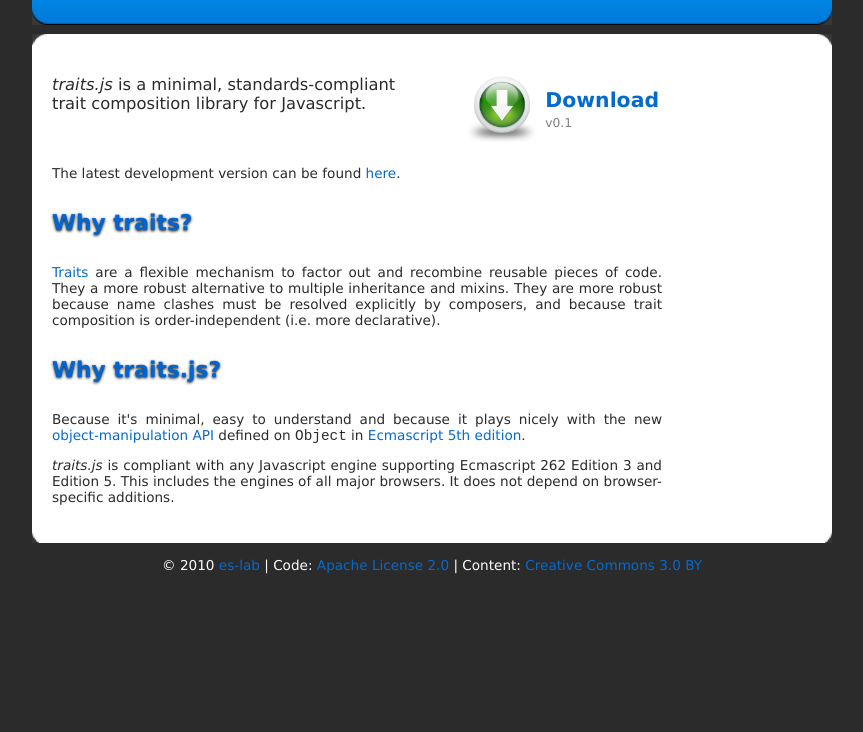
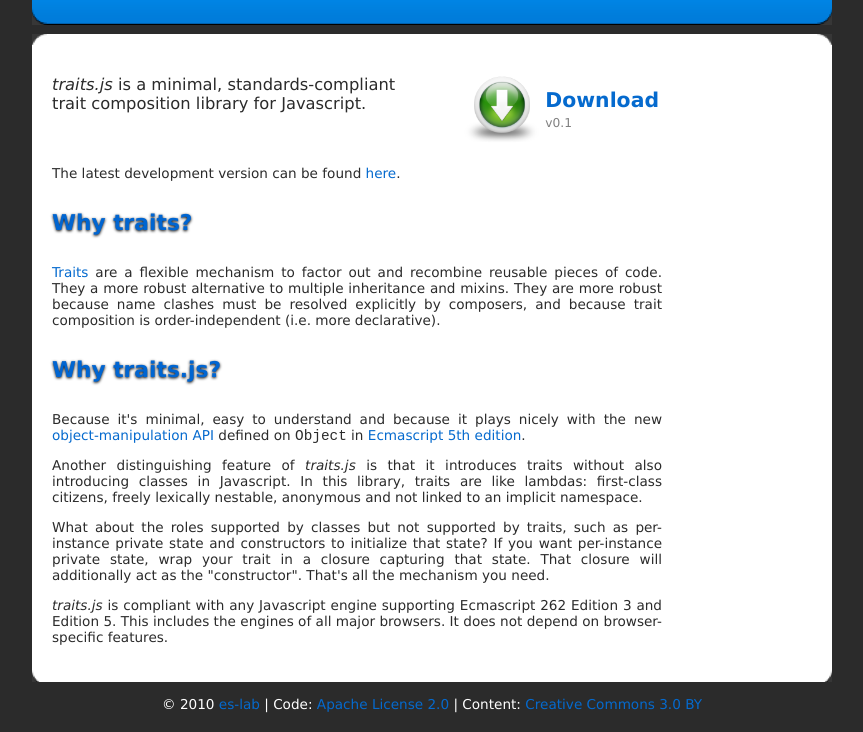
Before and after one commit to tvcutsem/es-lab, a plain HTML site: page site/traits/index.html in a window 1280 px wide. Shown: the part 79-811 px from the top of the page, without its empty margins (208-1071 px from the left). Drawn offline with Linux system fonts and the light colour scheme.

Commit message:
added traits are like lambdas paragraph

```diff
--- a/site/traits/index.html
+++ b/site/traits/index.html
@@ -111,10 +111,20 @@
            <a href="http://ejohn.org/blog/ecmascript-5-objects-and-properties/">object-manipulation API</a>
           defined on <tt>Object</tt> in <a href="http://www.ecma-international.org/publications/files/ECMA-ST/ECMA-262.pdf">Ecmascript 5th edition</a>.
 
+        <p>Another distinguishing feature of <em>traits.js</em> is that it introduces
+           traits without also introducing classes in Javascript. In this library, traits
+           are like lambdas: first-class citizens, freely lexically nestable,
+           anonymous and not linked to an implicit namespace.
+
+        <p>What about the roles supported by classes but not supported by traits, such as
+           per-instance private state and constructors to initialize that state?
+           If you want per-instance private state, wrap your trait in a closure capturing that state.
+           That closure will additionally act as the "constructor". That's all the mechanism you need.
+
         <p><em>traits.js</em> is compliant with any
          Javascript engine supporting Ecmascript 262 Edition 3 and
          Edition 5. This includes the engines of all major
-         browsers. It does not depend on browser-specific additions.
+         browsers. It does not depend on browser-specific features.
 
       </div><!-- End content -->
     </div><!-- End main content wrapper -->
```
